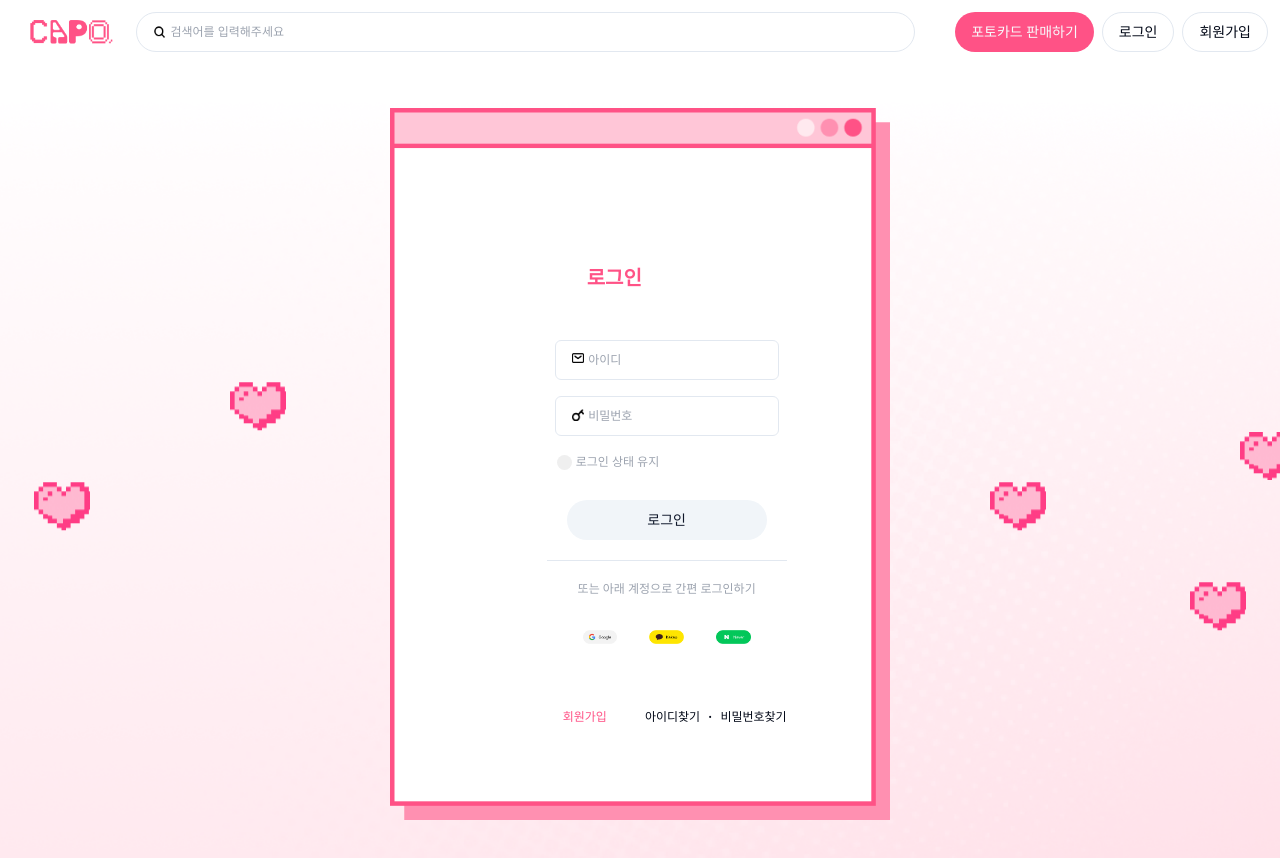
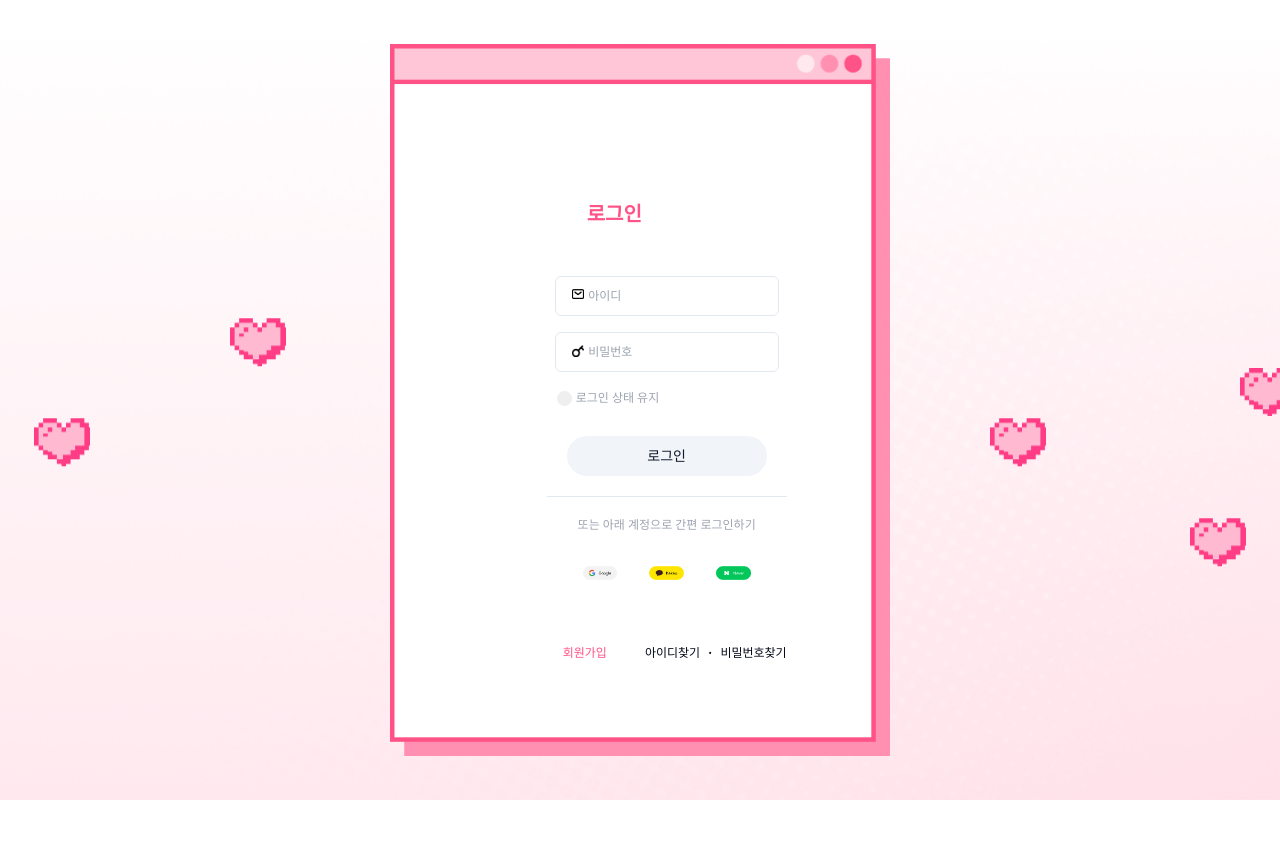
Before and after one commit to murramge/capo_project_front, a Next.js app: page /auth/login in a window 1280 px wide. Shown: the top 858 px of the page. After the commit the page ends 800 px from the top, so only its background shows below. Built offline with nearby package versions, Linux system fonts and the light colour scheme.

Commit message:
login시 header 수정

```diff
--- a/pages/_app.tsx
+++ b/pages/_app.tsx
@@ -29,7 +29,7 @@ export default function App({ Component, pageProps }: AppProps) {
   }, [router.pathname]);
   return (
     <>
-      {isAuthenticated ? <AuthHeader /> : <UnAuthHeader />}
+      {isAuthenticated ? <AuthHeader /> : <></>}
       <Component {...pageProps} />
     </>
   );
--- a/src/components/main/Category.tsx
+++ b/src/components/main/Category.tsx
@@ -47,7 +47,6 @@ const Category: React.FunctionComponent<ICategoryProps> = () => {
   const { setCategoryName, categoryData } = usePhotoCardStore();
 
   const onClickCategory = (name: string) => {
-    //전역변수로 사용해야 할 것 같음.
     setCategoryName(name);
     categoryData(name);
     setCategoryActive((prev) => (prev === name ? "" : name));
```
